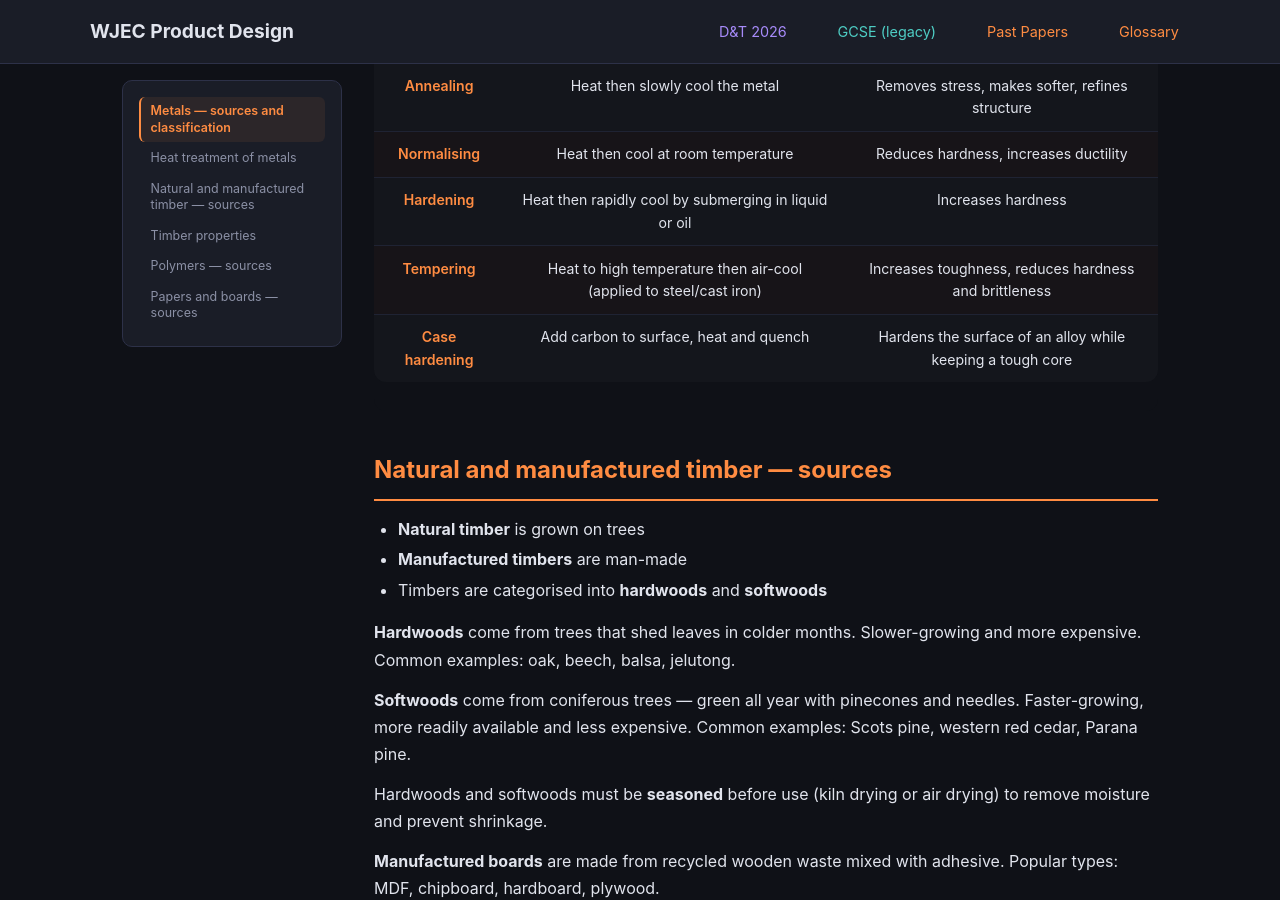
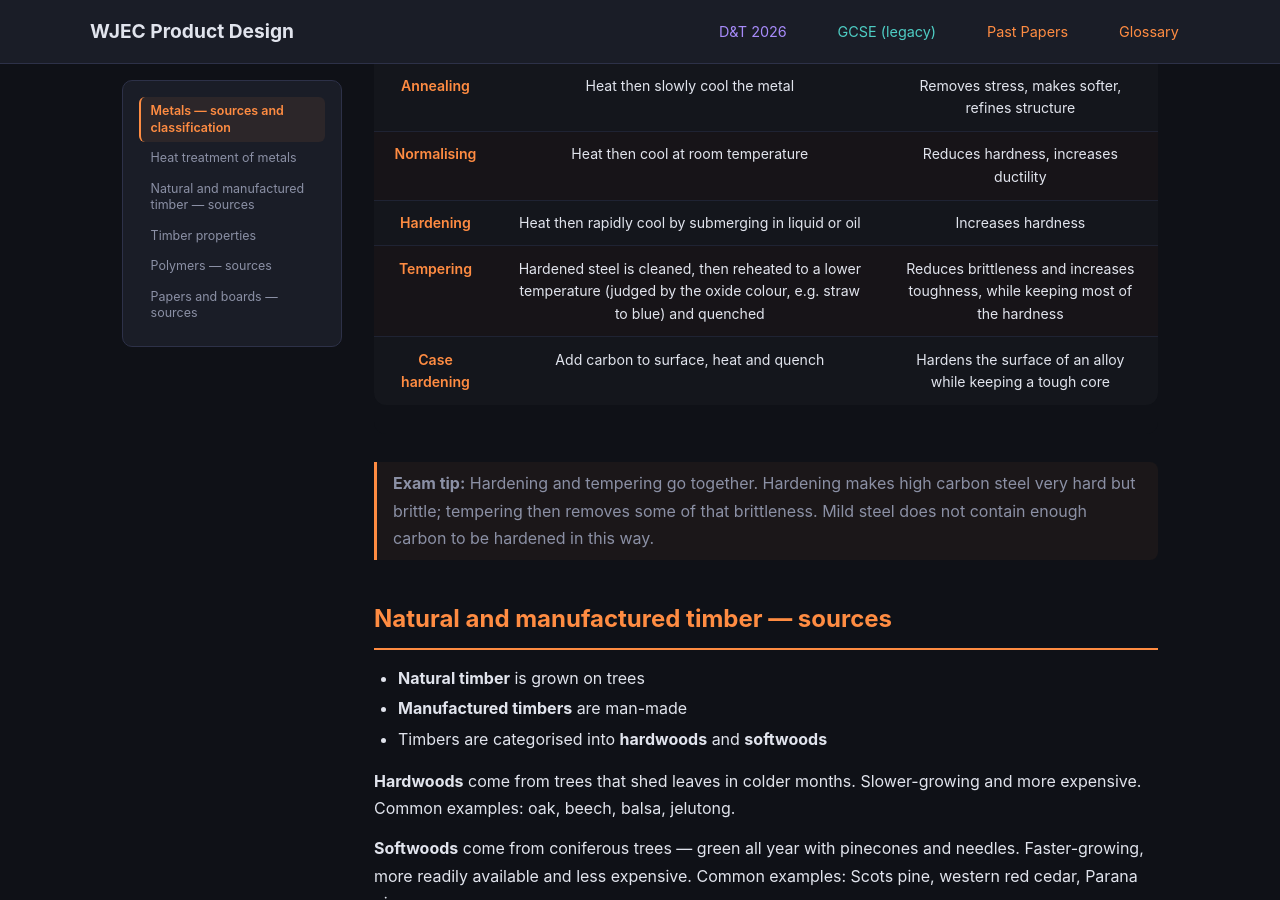
Before and after one commit to jase1979/pd, a Jekyll site: the page built from gcse/unit2/material-properties/index.md, in a window 1280 px wide and 900 px high, scrolled down 658 px. Built offline with Jekyll 4.4.1, drawn with Linux system fonts in a browser that asks for light colours.

Commit message:
fix(gcse/material-properties): correct tempering process and add exam tip
Co-Authored-By: Claude Opus 5.5 <noreply@anthropic.com>
Claude-Session: https://claude.ai/code/session_01DpfhjA9JZdn9Fs3Y2Cfuwh

```diff
--- a/gcse/unit2/material-properties/index.md
+++ b/gcse/unit2/material-properties/index.md
@@ -23,8 +23,10 @@ Metals can be conditioned using heat treatments to change their properties:
 | Annealing | Heat then slowly cool the metal | Removes stress, makes softer, refines structure |
 | Normalising | Heat then cool at room temperature | Reduces hardness, increases ductility |
 | Hardening | Heat then rapidly cool by submerging in liquid or oil | Increases hardness |
-| Tempering | Heat to high temperature then air-cool (applied to steel/cast iron) | Increases toughness, reduces hardness and brittleness |
+| Tempering | Hardened steel is cleaned, then reheated to a lower temperature (judged by the oxide colour, e.g. straw to blue) and quenched | Reduces brittleness and increases toughness, while keeping most of the hardness |
 | Case hardening | Add carbon to surface, heat and quench | Hardens the surface of an alloy while keeping a tough core |
+
+> **Exam tip:** Hardening and tempering go together. Hardening makes high carbon steel very hard but brittle; tempering then removes some of that brittleness. Mild steel does not contain enough carbon to be hardened in this way.
 
 ## Natural and manufactured timber — sources
 
```
